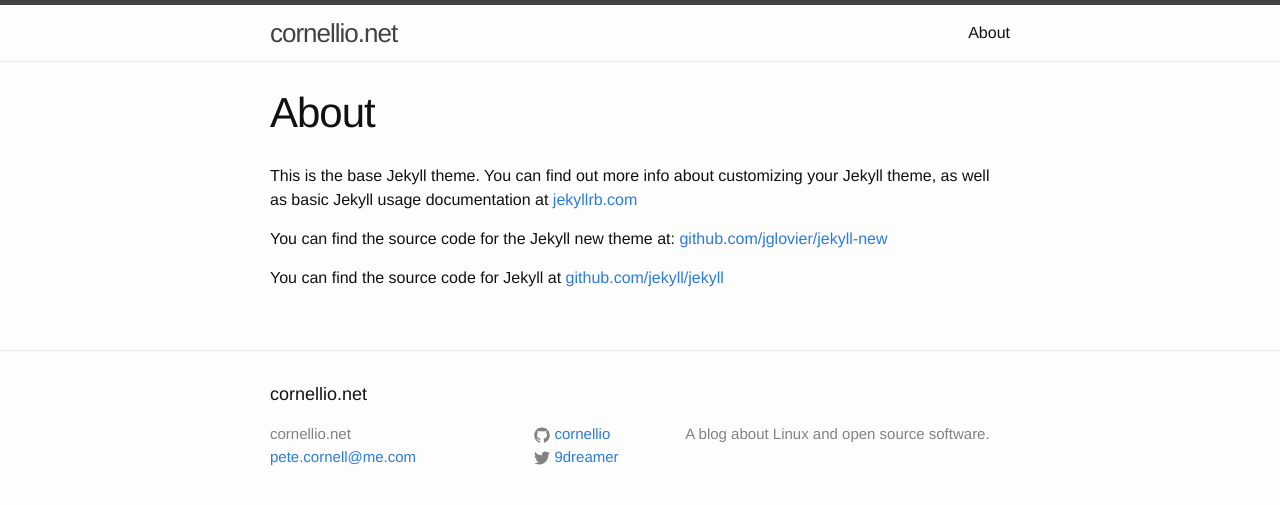
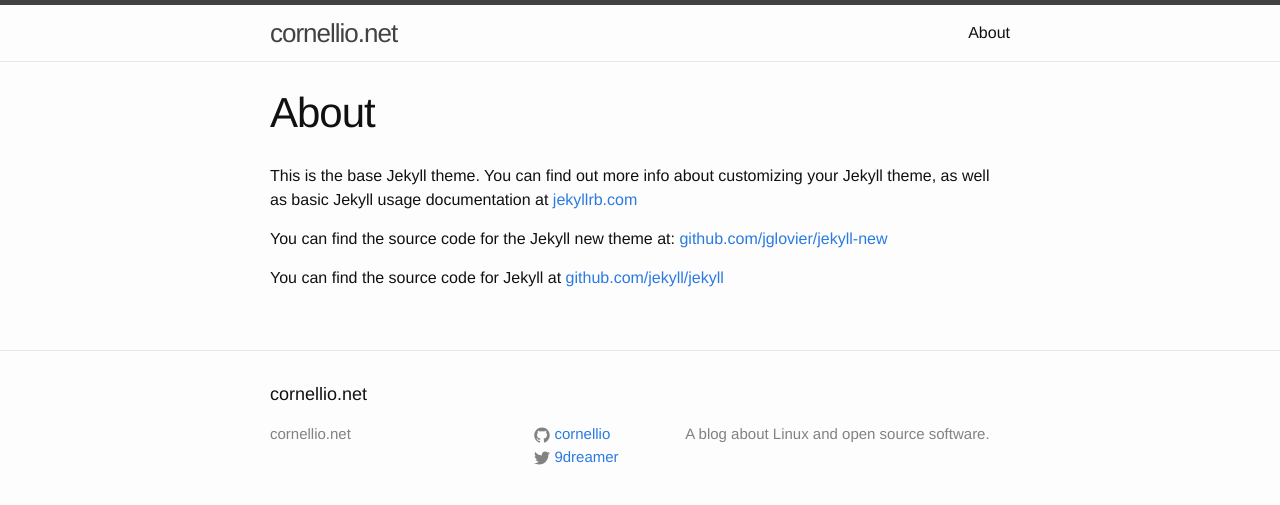
Before and after one commit to Cornellio/jekyll-blog, a Jekyll site: the page built from about.md, in a window 1280 px wide. Shown: the top 505 px of the page. Built offline with Jekyll 4.4.1, drawn with Linux system fonts in a browser that asks for light colours.

Commit message:
push 2014-11-18

```diff
--- a/_config.yml
+++ b/_config.yml
@@ -1,6 +1,5 @@
 # Site settings
 title: cornellio.net
-email: pete.cornell@me.com
 description: > # this means to ignore newlines until "baseurl:"
   A blog about Linux and open source software.
 baseurl: "" # the subpath of your site, e.g. /blog/
```
